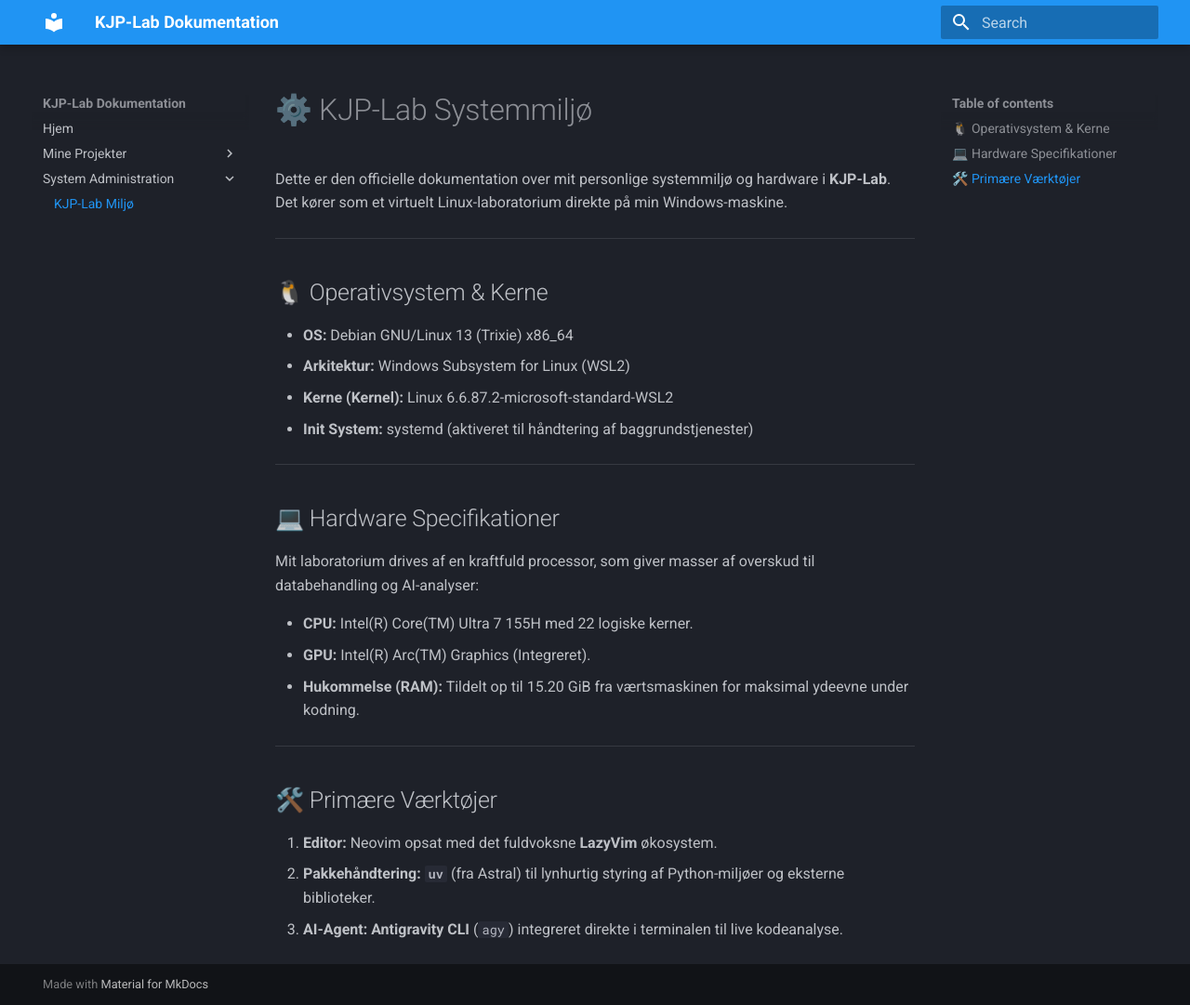
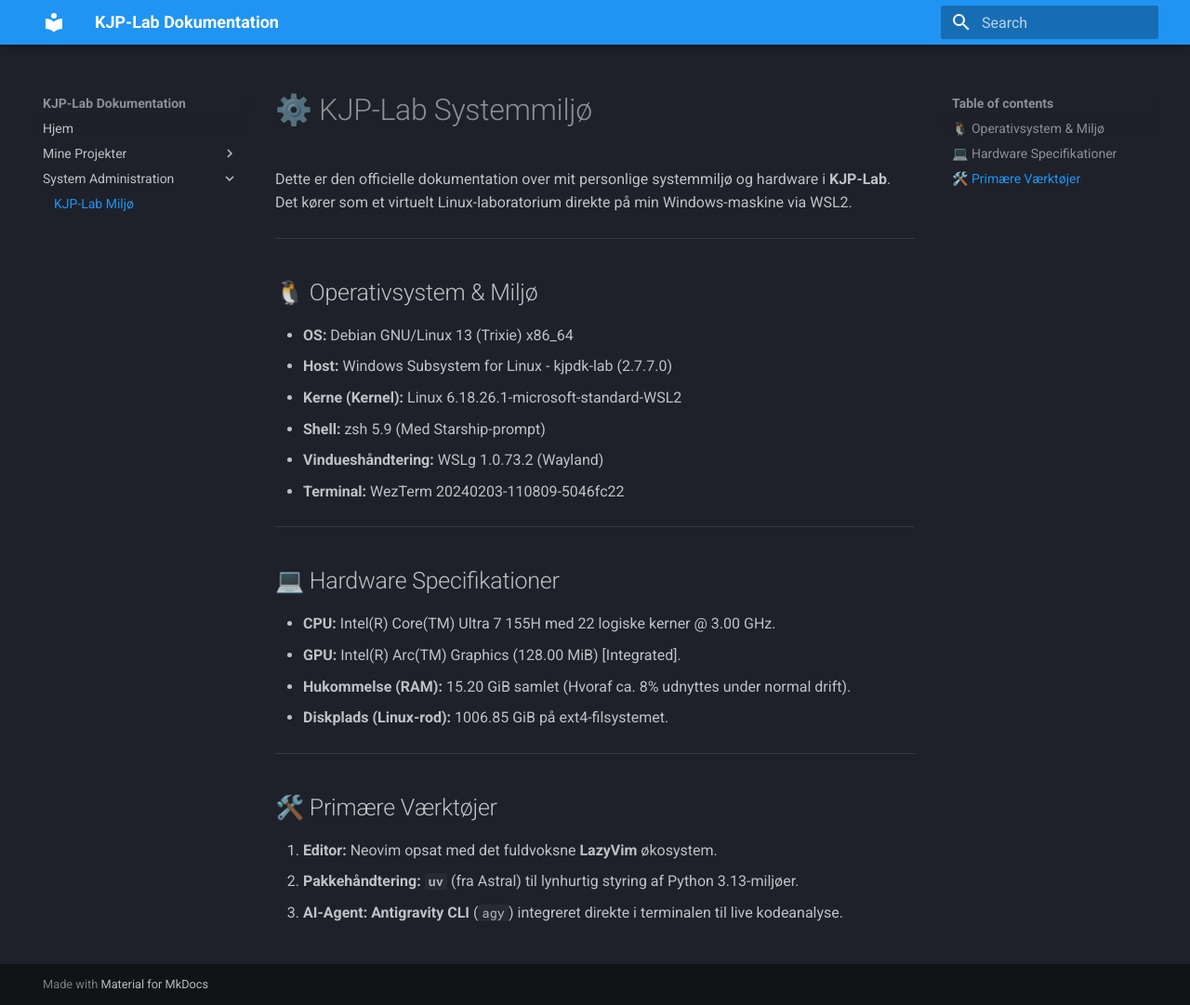
Before and after one commit to kjpdk/kjpdk-docs, an MkDocs documentation site: the page built from docs/system/lab_miljoe.md, in a window 1280 px wide and 1081 px high. Shown: the whole window at 93% size. Built offline with MkDocs 1.6.1 and Material for MkDocs 9.7.7, drawn with Linux system fonts in a browser that asks for light colours.

Commit message:
docs: opdateret lab_miljoe med korrekte og up-to-date data

```diff
--- a/docs/system/lab_miljoe.md
+++ b/docs/system/lab_miljoe.md
@@ -1,30 +1,31 @@
 # ⚙️ KJP-Lab Systemmiljø
 
-Dette er den officielle dokumentation over mit personlige systemmiljø og hardware i **KJP-Lab**. Det kører som et virtuelt Linux-laboratorium direkte på min Windows-maskine.
+Dette er den officielle dokumentation over mit personlige systemmiljø og hardware i **KJP-Lab**. Det kører som et virtuelt Linux-laboratorium direkte på min Windows-maskine via WSL2.
 
 ---
 
-## 🐧 Operativsystem & Kerne
+## 🐧 Operativsystem & Miljø
 
 - **OS:** Debian GNU/Linux 13 (Trixie) x86_64
-- **Arkitektur:** Windows Subsystem for Linux (WSL2)
-- **Kerne (Kernel):** Linux 6.6.87.2-microsoft-standard-WSL2
-- **Init System:** systemd (aktiveret til håndtering af baggrundstjenester)
+- **Host:** Windows Subsystem for Linux - kjpdk-lab (2.7.7.0)
+- **Kerne (Kernel):** Linux 6.18.26.1-microsoft-standard-WSL2
+- **Shell:** zsh 5.9 (Med Starship-prompt)
+- **Vindueshåndtering:** WSLg 1.0.73.2 (Wayland)
+- **Terminal:** WezTerm 20240203-110809-5046fc22
 
 ---
 
 ## 💻 Hardware Specifikationer
 
-Mit laboratorium drives af en kraftfuld processor, som giver masser af overskud til databehandling og AI-analyser:
-
-- **CPU:** Intel(R) Core(TM) Ultra 7 155H med 22 logiske kerner.
-- **GPU:** Intel(R) Arc(TM) Graphics (Integreret).
-- **Hukommelse (RAM):** Tildelt op til 15.20 GiB fra værtsmaskinen for maksimal ydeevne under kodning.
+- **CPU:** Intel(R) Core(TM) Ultra 7 155H med 22 logiske kerner @ 3.00 GHz.
+- **GPU:** Intel(R) Arc(TM) Graphics (128.00 MiB) [Integrated].
+- **Hukommelse (RAM):** 15.20 GiB samlet (Hvoraf ca. 8% udnyttes under normal drift).
+- **Diskplads (Linux-rod):** 1006.85 GiB på ext4-filsystemet.
 
 ---
 
 ## 🛠️ Primære Værktøjer
 
 1. **Editor:** Neovim opsat med det fuldvoksne **LazyVim** økosystem.
-2. **Pakkehåndtering:** **`uv`** (fra Astral) til lynhurtig styring af Python-miljøer og eksterne biblioteker.
+2. **Pakkehåndtering:** **`uv`** (fra Astral) til lynhurtig styring af Python 3.13-miljøer.
 3. **AI-Agent:** **Antigravity CLI** (`agy`) integreret direkte i terminalen til live kodeanalyse.
```
